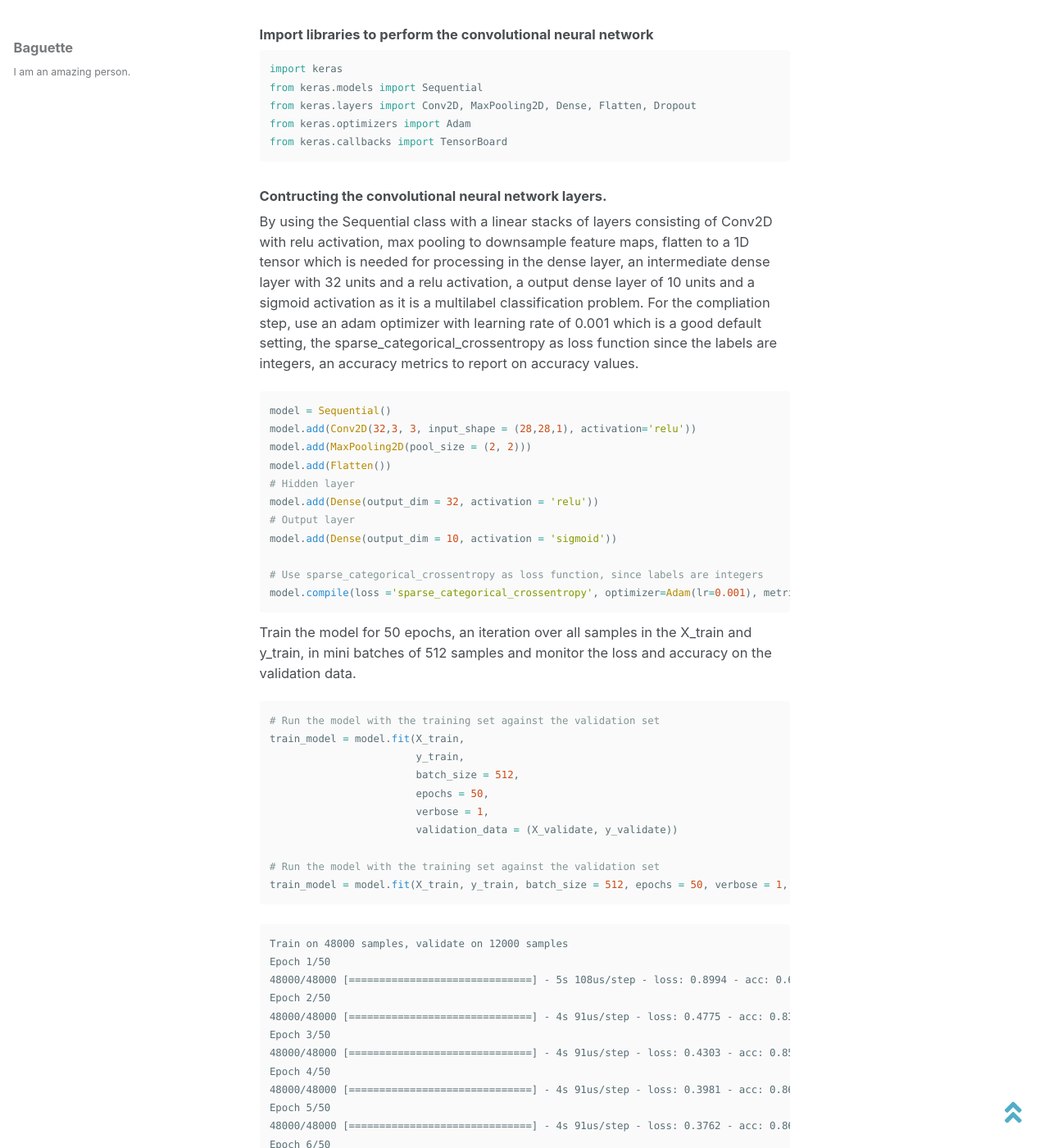
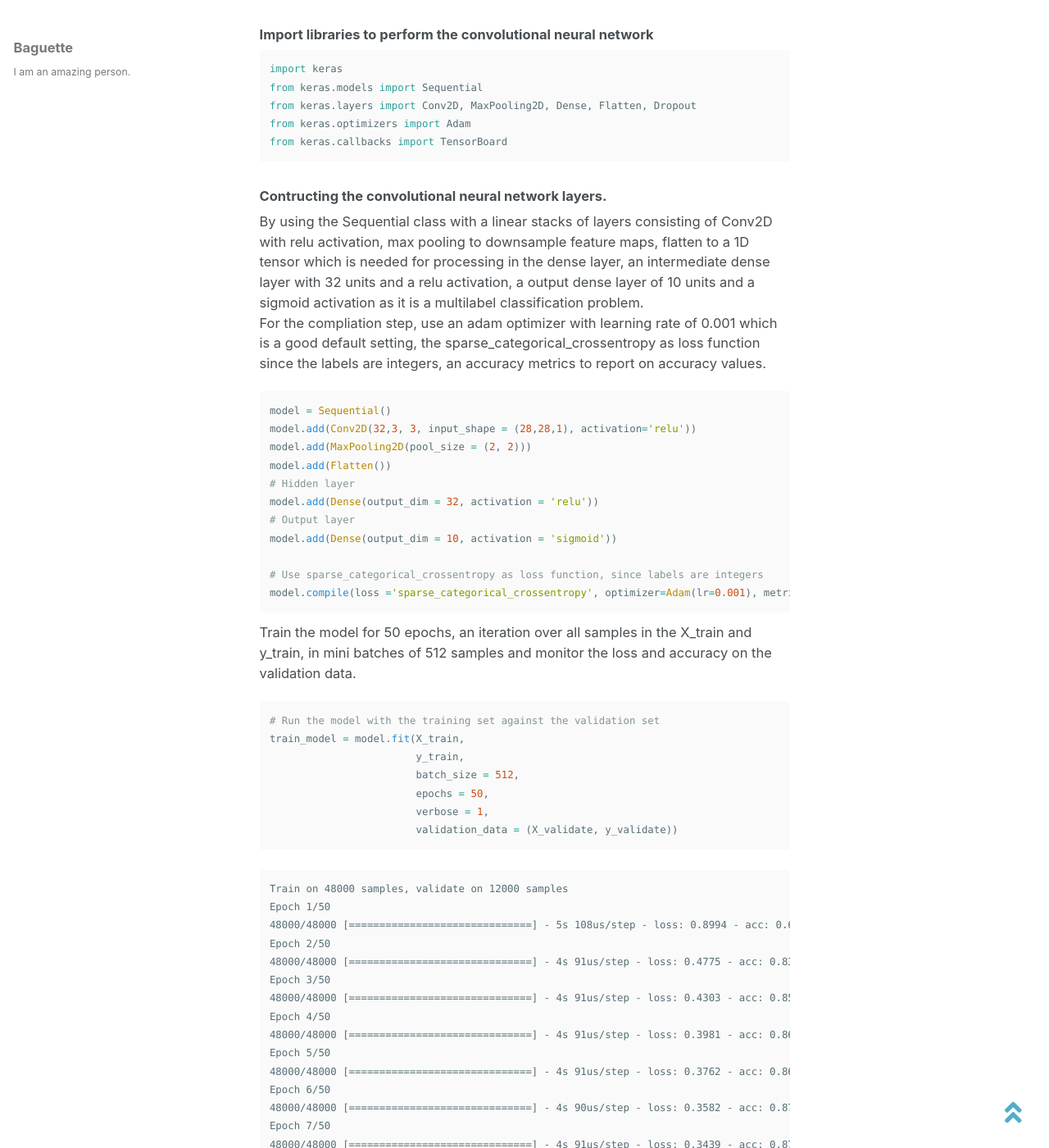
Before and after one commit to baguettexci/baguettexci.gituhb.io, a Jekyll site: the page built from _posts/2018-10-16-Fashion-MNIST.md, in a window 1280 px wide and 1400 px high, scrolled down 5712 px. Shown: the whole window at 82% size. Built offline with Jekyll 4.4.1, drawn with Linux system fonts in a browser that asks for light colours; nearby versions of some CDN libraries; formulas are drawn with MathJax 3.

Commit message:
Update 2018-10-16-Fashion-MNIST.md

````diff
--- a/_posts/2018-10-16-Fashion-MNIST.md
+++ b/_posts/2018-10-16-Fashion-MNIST.md
@@ -325,7 +325,9 @@ from keras.optimizers import Adam
 from keras.callbacks import TensorBoard
 ```
 ### Contructing the convolutional neural network layers.
-By using the Sequential class with a linear stacks of layers consisting of Conv2D with relu activation, max pooling to downsample feature maps, flatten to a 1D tensor which is needed for processing in the dense layer, an intermediate dense layer with 32 units and a relu activation, a output dense layer of 10 units and a sigmoid activation as it is a multilabel classification problem. For the compliation step, use an adam optimizer with learning rate of 0.001 which is a good default setting, the sparse_categorical_crossentropy as loss function since the labels are integers, an accuracy metrics to report on accuracy values.
+By using the Sequential class with a linear stacks of layers consisting of Conv2D with relu activation, max pooling to downsample feature maps, flatten to a 1D tensor which is needed for processing in the dense layer, an intermediate dense layer with 32 units and a relu activation, a output dense layer of 10 units and a sigmoid activation as it is a multilabel classification problem.
+<br/>
+For the compliation step, use an adam optimizer with learning rate of 0.001 which is a good default setting, the sparse_categorical_crossentropy as loss function since the labels are integers, an accuracy metrics to report on accuracy values.
 ```python
 model = Sequential()
 model.add(Conv2D(32,3, 3, input_shape = (28,28,1), activation='relu'))
@@ -349,9 +351,6 @@ train_model = model.fit(X_train,
                         epochs = 50,
                         verbose = 1,
                         validation_data = (X_validate, y_validate))
-
-# Run the model with the training set against the validation set
-train_model = model.fit(X_train, y_train, batch_size = 512, epochs = 50, verbose = 1, validation_data = (X_validate, y_validate)
 ```
 {% highlight text %}
 Train on 48000 samples, validate on 12000 samples
````
